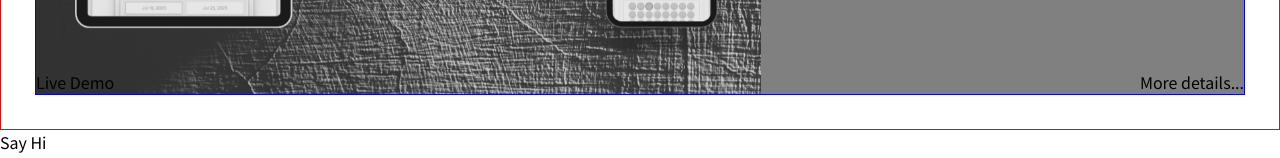
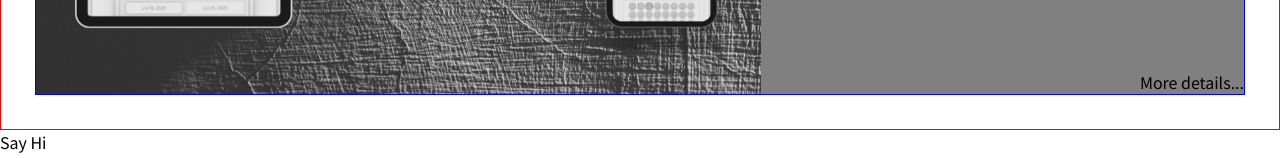
Before and after one commit to berkaysson/berkaysson-portfolio-site, a React (Create React App) app: page / in a window 1280 px wide. Shown: the part 1998-2156 px from the top of the page. Built offline with nearby package versions, Linux system fonts and the light colour scheme.

Commit message:
Add link to MainImgWrapper

```diff
--- a/src/Components/Projects.js
+++ b/src/Components/Projects.js
@@ -29,7 +29,7 @@ const ProjectItem = styled.div`
   filter: blur(${({ inView }) => (inView ? 0 : "3px")});
 `;
 
-const MainImgWrapper = styled.div`
+const MainImgWrapper = styled.a`
   overflow: hidden;
   display: inline-block;
   position: relative;
@@ -45,7 +45,7 @@ const MainImg = styled.img`
   &:hover {
     filter: grayscale(0) contrast(1.1);
     transform: scale(1.1);
-    cursor: none;
+    cursor: pointer;
   }
 `;
 
@@ -66,12 +66,6 @@ const DetailsButton = styled(Link)`
   right: 0;
   cursor: pointer;
   z-index: 3;
-`;
-
-const DemoButton = styled.a`
-  position: absolute;
-  bottom: 0;
-  left: 0;
 `;
 
 const ProjectItemHeader = styled.div`
@@ -102,7 +96,11 @@ const Projects = () => {
     <ProjectsWrapper id="projects">
       <h1>Projects</h1>
       <ProjectItem ref={ref} inView={inView}>
-        <MainImgWrapper>
+        <MainImgWrapper
+          target="_blank"
+          rel="noopener noreferrer"
+          href="https://berkaysson.github.io/lifemap/"
+        >
           <MainImg id="lifemapImg" src={lifemapLaunchImg} alt="lifemapImg" />
         </MainImgWrapper>
 
@@ -123,7 +121,6 @@ const Projects = () => {
           </ProjectItemContent>
         </ProjectContent>
         <DetailsButton to="/project-lifemap">More details...</DetailsButton>
-        <DemoButton href="">Live Demo</DemoButton>
       </ProjectItem>
     </ProjectsWrapper>
   );
```
